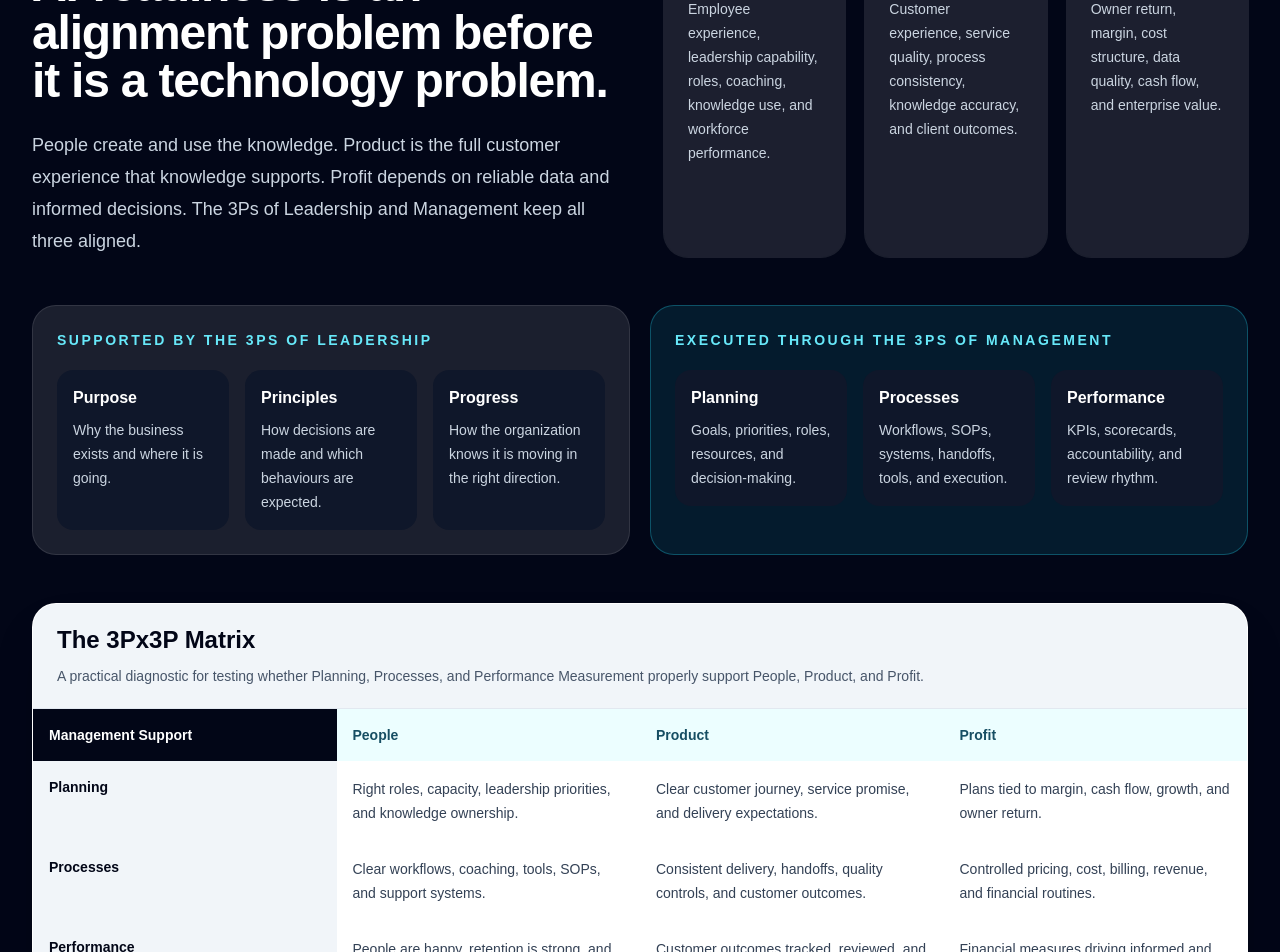
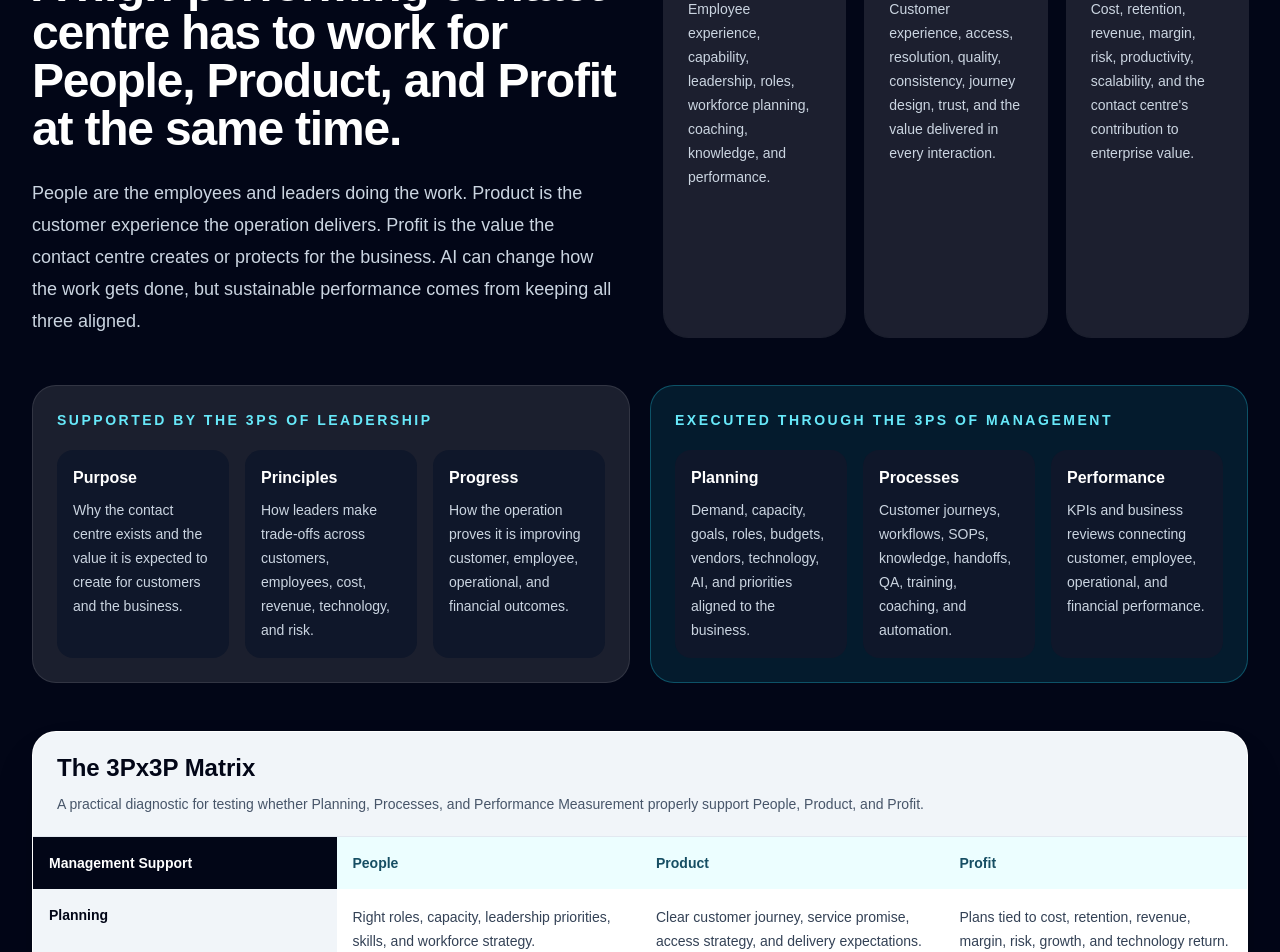
Before and after one commit to brent-prog/3pwebsite, a Next.js app: page / in a window 1280 px wide. Shown: the part 4540-5492 px from the top of the page. Built offline with nearby package versions, Linux system fonts and the light colour scheme.

Commit message:
Align 3P Framework with contact centre value positioning

```diff
--- a/app/page.tsx
+++ b/app/page.tsx
@@ -366,15 +366,15 @@ export default function Home() {
           <div className="grid gap-12 lg:grid-cols-2">
             <div>
               <p className="text-sm font-black uppercase tracking-[0.2em] text-cyan-300">The 3P Framework</p>
-              <h2 className="mt-3 text-3xl font-black tracking-tight md:text-5xl">AI-readiness is an alignment problem before it is a technology problem.</h2>
+              <h2 className="mt-3 text-3xl font-black tracking-tight md:text-5xl">A high-performing contact centre has to work for People, Product, and Profit at the same time.</h2>
               <p className="mt-6 text-lg leading-8 text-slate-300">
-                People create and use the knowledge. Product is the full customer experience that knowledge supports. Profit depends on reliable data and informed decisions. The 3Ps of Leadership and Management keep all three aligned.
+                People are the employees and leaders doing the work. Product is the customer experience the operation delivers. Profit is the value the contact centre creates or protects for the business. AI can change how the work gets done, but sustainable performance comes from keeping all three aligned.
               </p>
             </div>
             <div className="grid gap-5 md:grid-cols-3">
-              <div className="rounded-3xl bg-white/10 p-6 ring-1 ring-white/10"><h3 className="text-2xl font-black text-cyan-300">People</h3><p className="mt-3 text-sm leading-6 text-slate-300">Employee experience, leadership capability, roles, coaching, knowledge use, and workforce performance.</p></div>
-              <div className="rounded-3xl bg-white/10 p-6 ring-1 ring-white/10"><h3 className="text-2xl font-black text-cyan-300">Product</h3><p className="mt-3 text-sm leading-6 text-slate-300">Customer experience, service quality, process consistency, knowledge accuracy, and client outcomes.</p></div>
-              <div className="rounded-3xl bg-white/10 p-6 ring-1 ring-white/10"><h3 className="text-2xl font-black text-cyan-300">Profit</h3><p className="mt-3 text-sm leading-6 text-slate-300">Owner return, margin, cost structure, data quality, cash flow, and enterprise value.</p></div>
+              <div className="rounded-3xl bg-white/10 p-6 ring-1 ring-white/10"><h3 className="text-2xl font-black text-cyan-300">People</h3><p className="mt-3 text-sm leading-6 text-slate-300">Employee experience, capability, leadership, roles, workforce planning, coaching, knowledge, and performance.</p></div>
+              <div className="rounded-3xl bg-white/10 p-6 ring-1 ring-white/10"><h3 className="text-2xl font-black text-cyan-300">Product</h3><p className="mt-3 text-sm leading-6 text-slate-300">Customer experience, access, resolution, quality, consistency, journey design, trust, and the value delivered in every interaction.</p></div>
+              <div className="rounded-3xl bg-white/10 p-6 ring-1 ring-white/10"><h3 className="text-2xl font-black text-cyan-300">Profit</h3><p className="mt-3 text-sm leading-6 text-slate-300">Cost, retention, revenue, margin, risk, productivity, scalability, and the contact centre&apos;s contribution to enterprise value.</p></div>
             </div>
           </div>
 
@@ -382,17 +382,17 @@ export default function Home() {
             <div className="rounded-3xl border border-white/10 bg-white/10 p-6">
               <p className="text-sm font-black uppercase tracking-[0.18em] text-cyan-300">Supported by the 3Ps of Leadership</p>
               <div className="mt-5 grid gap-4 md:grid-cols-3">
-                <div className="rounded-2xl bg-slate-900 p-4"><h4 className="font-black text-white">Purpose</h4><p className="mt-2 text-sm leading-6 text-slate-300">Why the business exists and where it is going.</p></div>
-                <div className="rounded-2xl bg-slate-900 p-4"><h4 className="font-black text-white">Principles</h4><p className="mt-2 text-sm leading-6 text-slate-300">How decisions are made and which behaviours are expected.</p></div>
-                <div className="rounded-2xl bg-slate-900 p-4"><h4 className="font-black text-white">Progress</h4><p className="mt-2 text-sm leading-6 text-slate-300">How the organization knows it is moving in the right direction.</p></div>
+                <div className="rounded-2xl bg-slate-900 p-4"><h4 className="font-black text-white">Purpose</h4><p className="mt-2 text-sm leading-6 text-slate-300">Why the contact centre exists and the value it is expected to create for customers and the business.</p></div>
+                <div className="rounded-2xl bg-slate-900 p-4"><h4 className="font-black text-white">Principles</h4><p className="mt-2 text-sm leading-6 text-slate-300">How leaders make trade-offs across customers, employees, cost, revenue, technology, and risk.</p></div>
+                <div className="rounded-2xl bg-slate-900 p-4"><h4 className="font-black text-white">Progress</h4><p className="mt-2 text-sm leading-6 text-slate-300">How the operation proves it is improving customer, employee, operational, and financial outcomes.</p></div>
               </div>
             </div>
             <div className="rounded-3xl border border-cyan-400/30 bg-cyan-400/10 p-6">
               <p className="text-sm font-black uppercase tracking-[0.18em] text-cyan-300">Executed through the 3Ps of Management</p>
               <div className="mt-5 grid gap-4 md:grid-cols-3">
-                <div className="rounded-2xl bg-slate-900 p-4"><h4 className="font-black text-white">Planning</h4><p className="mt-2 text-sm leading-6 text-slate-300">Goals, priorities, roles, resources, and decision-making.</p></div>
-                <div className="rounded-2xl bg-slate-900 p-4"><h4 className="font-black text-white">Processes</h4><p className="mt-2 text-sm leading-6 text-slate-300">Workflows, SOPs, systems, handoffs, tools, and execution.</p></div>
-                <div className="rounded-2xl bg-slate-900 p-4"><h4 className="font-black text-white">Performance</h4><p className="mt-2 text-sm leading-6 text-slate-300">KPIs, scorecards, accountability, and review rhythm.</p></div>
+                <div className="rounded-2xl bg-slate-900 p-4"><h4 className="font-black text-white">Planning</h4><p className="mt-2 text-sm leading-6 text-slate-300">Demand, capacity, goals, roles, budgets, vendors, technology, AI, and priorities aligned to the business.</p></div>
+                <div className="rounded-2xl bg-slate-900 p-4"><h4 className="font-black text-white">Processes</h4><p className="mt-2 text-sm leading-6 text-slate-300">Customer journeys, workflows, SOPs, knowledge, handoffs, QA, training, coaching, and automation.</p></div>
+                <div className="rounded-2xl bg-slate-900 p-4"><h4 className="font-black text-white">Performance</h4><p className="mt-2 text-sm leading-6 text-slate-300">KPIs and business reviews connecting customer, employee, operational, and financial performance.</p></div>
               </div>
             </div>
           </div>
@@ -401,9 +401,9 @@ export default function Home() {
             <div className="border-b border-slate-200 bg-slate-100 px-6 py-5"><h3 className="text-2xl font-black">The 3Px3P Matrix</h3><p className="mt-2 text-sm leading-6 text-slate-600">A practical diagnostic for testing whether Planning, Processes, and Performance Measurement properly support People, Product, and Profit.</p></div>
             <div className="grid text-sm md:grid-cols-4">
               <div className="hidden bg-slate-950 p-4 font-black text-white md:block">Management Support</div><div className="bg-cyan-50 p-4 font-black text-cyan-900">People</div><div className="bg-cyan-50 p-4 font-black text-cyan-900">Product</div><div className="bg-cyan-50 p-4 font-black text-cyan-900">Profit</div>
-              <div className="bg-slate-100 p-4 font-black">Planning</div><div className="p-4 leading-6 text-slate-700">Right roles, capacity, leadership priorities, and knowledge ownership.</div><div className="p-4 leading-6 text-slate-700">Clear customer journey, service promise, and delivery expectations.</div><div className="p-4 leading-6 text-slate-700">Plans tied to margin, cash flow, growth, and owner return.</div>
-              <div className="bg-slate-100 p-4 font-black">Processes</div><div className="p-4 leading-6 text-slate-700">Clear workflows, coaching, tools, SOPs, and support systems.</div><div className="p-4 leading-6 text-slate-700">Consistent delivery, handoffs, quality controls, and customer outcomes.</div><div className="p-4 leading-6 text-slate-700">Controlled pricing, cost, billing, revenue, and financial routines.</div>
-              <div className="bg-slate-100 p-4 font-black">Performance</div><div className="p-4 leading-6 text-slate-700">People are happy, retention is strong, and the work environment makes them want to stay.</div><div className="p-4 leading-6 text-slate-700">Customer outcomes tracked, reviewed, and acted on consistently.</div><div className="p-4 leading-6 text-slate-700">Financial measures driving informed and accountable decisions.</div>
+              <div className="bg-slate-100 p-4 font-black">Planning</div><div className="p-4 leading-6 text-slate-700">Right roles, capacity, leadership priorities, skills, and workforce strategy.</div><div className="p-4 leading-6 text-slate-700">Clear customer journey, service promise, access strategy, and delivery expectations.</div><div className="p-4 leading-6 text-slate-700">Plans tied to cost, retention, revenue, margin, risk, growth, and technology return.</div>
+              <div className="bg-slate-100 p-4 font-black">Processes</div><div className="p-4 leading-6 text-slate-700">Clear workflows, coaching, knowledge, tools, SOPs, training, and support systems.</div><div className="p-4 leading-6 text-slate-700">Consistent resolution, handoffs, quality controls, automation, and customer outcomes.</div><div className="p-4 leading-6 text-slate-700">Processes designed to eliminate waste, protect revenue, improve retention, and scale efficiently.</div>
+              <div className="bg-slate-100 p-4 font-black">Performance</div><div className="p-4 leading-6 text-slate-700">Engagement, retention, proficiency, productivity, coaching effectiveness, and leadership accountability.</div><div className="p-4 leading-6 text-slate-700">Customer outcomes, resolution, effort, quality, loyalty, and value tracked and acted on.</div><div className="p-4 leading-6 text-slate-700">Cost, productivity, retention, revenue, margin, and enterprise value connected to operational decisions.</div>
             </div>
           </div>
         </div>
```
